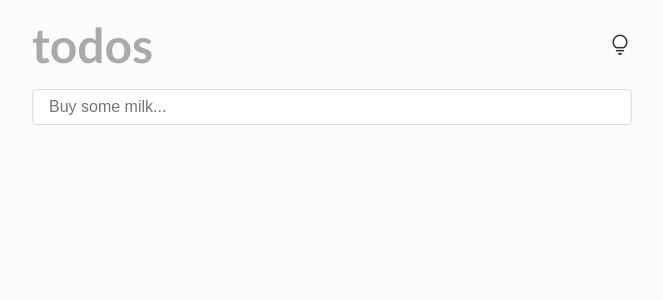
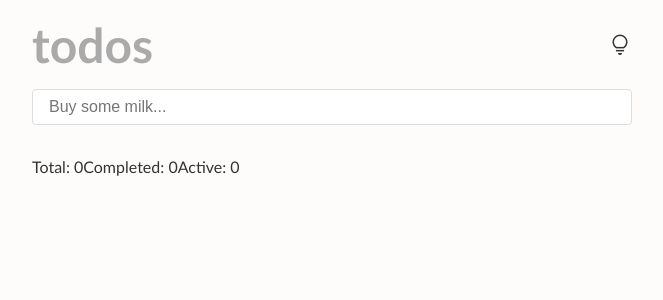
Before and after one commit to abruzzi/react-clean-code-challenge, a React (Create React App) app: page / in a window 1280 px wide. Shown: the top 300 px of the page, without its empty margins (308-971 px from the left). Built offline with nearby package versions, Linux system fonts and the light colour scheme.

Commit message:
added aggregation section

```diff
--- a/src/Todo.tsx
+++ b/src/Todo.tsx
@@ -3,7 +3,8 @@ import { TodoItem } from "./TodoItem";
 import { useTodos } from "./useTodos";
 
 export const Todo = () => {
-  const { todos, addTodo, toggleTodo, deleteTodo } = useTodos();
+  const { todos, completed, active, addTodo, toggleTodo, deleteTodo } =
+    useTodos();
 
   return (
     <div className="container">
@@ -18,6 +19,11 @@ export const Todo = () => {
           />
         ))}
       </div>
+      <div className="aggregation">
+        <span>Total: {todos.length}</span>
+        <span>Completed: {completed.length}</span>
+        <span>Active: {active.length}</span>
+      </div>
     </div>
   );
 };
--- a/src/useTodos.ts
+++ b/src/useTodos.ts
@@ -1,4 +1,4 @@
-import {useState} from "react";
+import {useMemo, useState} from "react";
 import {TodoType} from "./types";
 
 export const useTodos = () => {
@@ -21,8 +21,18 @@ export const useTodos = () => {
     setTodos(todos.filter(todo => todo.id !== id))
   }
 
+  const completed = useMemo(() => {
+    return todos.filter(todo => todo.completed)
+  }, [todos])
+
+  const active = useMemo(() => {
+    return todos.filter(todo => !todo.completed)
+  }, [todos])
+
   return {
     todos,
+    completed,
+    active,
     addTodo,
     toggleTodo,
     deleteTodo
```
Also changed, not shown: 1 other file (tests, documents, lock files or other folders).
